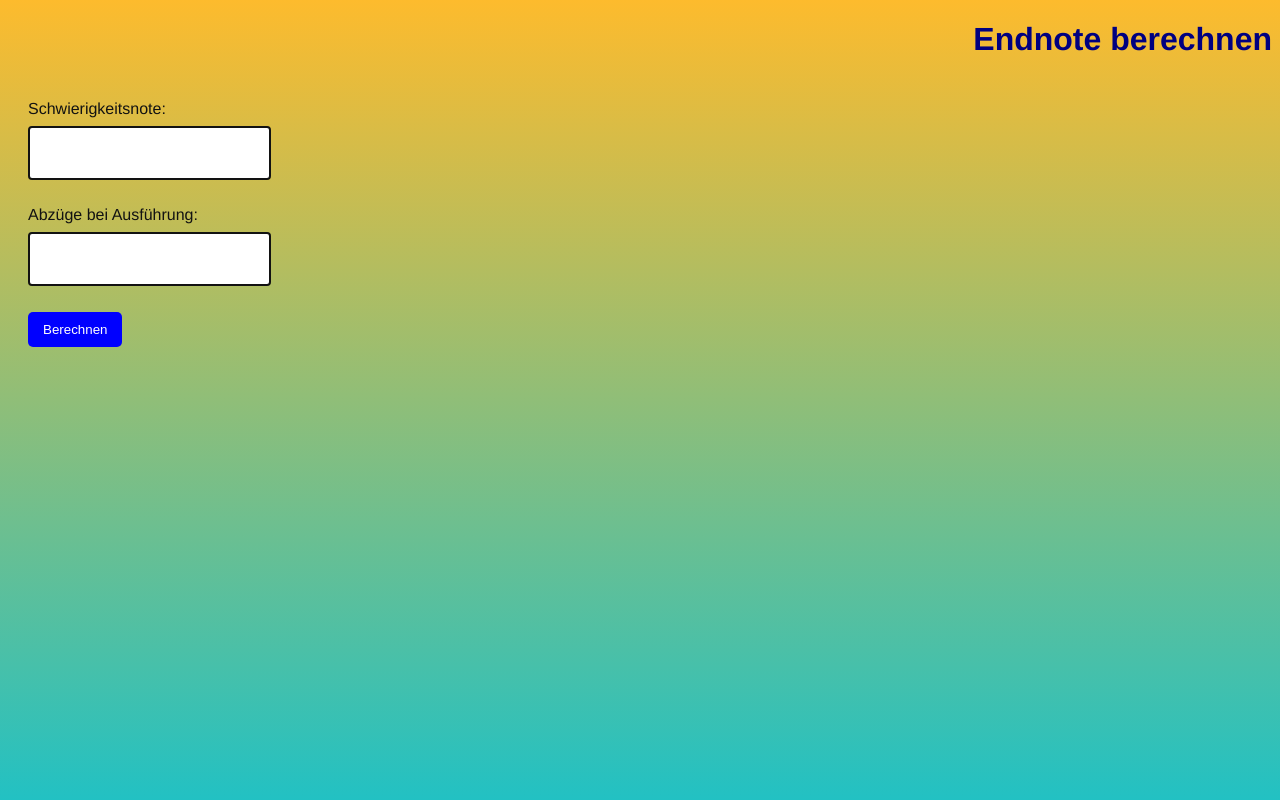
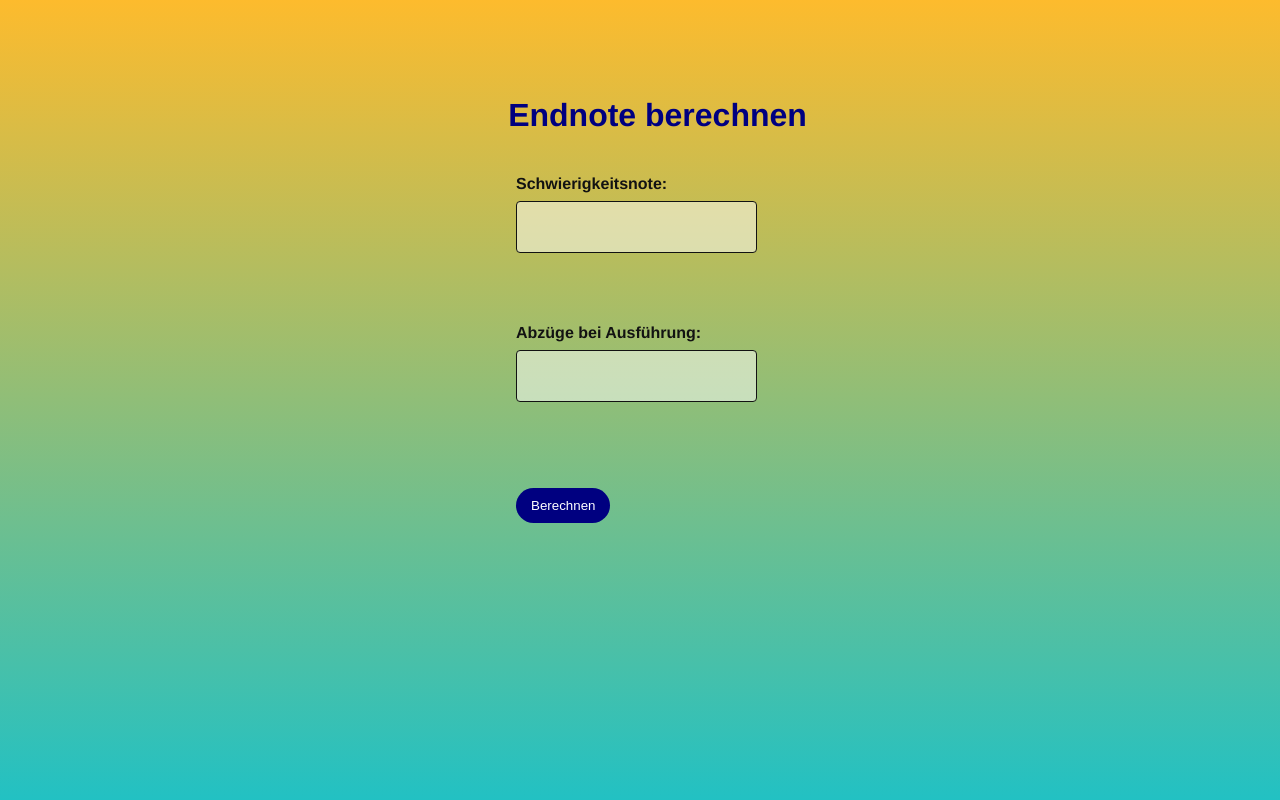
Before and after one commit to SevHub2/SWEN, a Flask app: page / in a window 1280 px wide. Run offline with Flask 3, Linux system fonts and the light colour scheme.

Commit message:
Anpassungen am Styling.

```diff
--- a/static/styles/style.css
+++ b/static/styles/style.css
@@ -5,17 +5,34 @@ body {
     background-size: cover;
     background-repeat: no-repeat;
     background-attachment: fixed;
+    display: flex;
+    flex-direction: column;
+    justify-content: center;
+    align-items: center;
+    text-align: center;
+    height: 80vh;
+    /* Damit der Hintergrund den gesamten Bildschirm ausfüllt */
+    margin: 0;
+    /* Entfernt den Standardmäßigen Außenabstand des body-Elements */
 }
 
 h1,
 h2 {
     color: navy;
+    margin-top: 0px;
+    margin-left: 35px;
+    /* Fügt oberen Abstand zum <h1>-Element hinzu */
+
 }
 
 form {
     background-color: transparent;
+    display: flex;
+    flex-direction: column;
+    align-items: flex-start;
     padding: 20px;
     border-radius: 5px;
+    text-align: left;
 }
 
 label {
@@ -23,28 +40,32 @@ label {
     margin-bottom: 8px;
     color: #121212;
     font-size: 16px;
+    font-weight: bold;
 }
 
 input[type="number"] {
     margin-right: 7px;
-    margin-bottom: 8px;
+    margin-bottom: 35px;
     padding: 16px;
-    border: 2px solid #121212;
+    border: 1px solid #121212;
     border-radius: 4px;
-    background-color: #fff;
+    background-color: rgba(255, 255, 255, 0.5);
+    /* Weiß mit 50% Transparenz */
     color: #121212;
     font-size: 16px;
 }
 
 input[type="submit"] {
-    background-color: blue;
+    background-color: navy;
     color: white;
     padding: 10px 15px;
     border: none;
-    border-radius: 5px;
-    cursor: pointer;
+    border-radius: 50px;
+    margin-top: 15px;
+    cursor: crosshair;
 }
 
 input[type="submit"]:hover {
-    background-color: darkblue;
+    background-color: white;
+    color: navy;
 }
```
